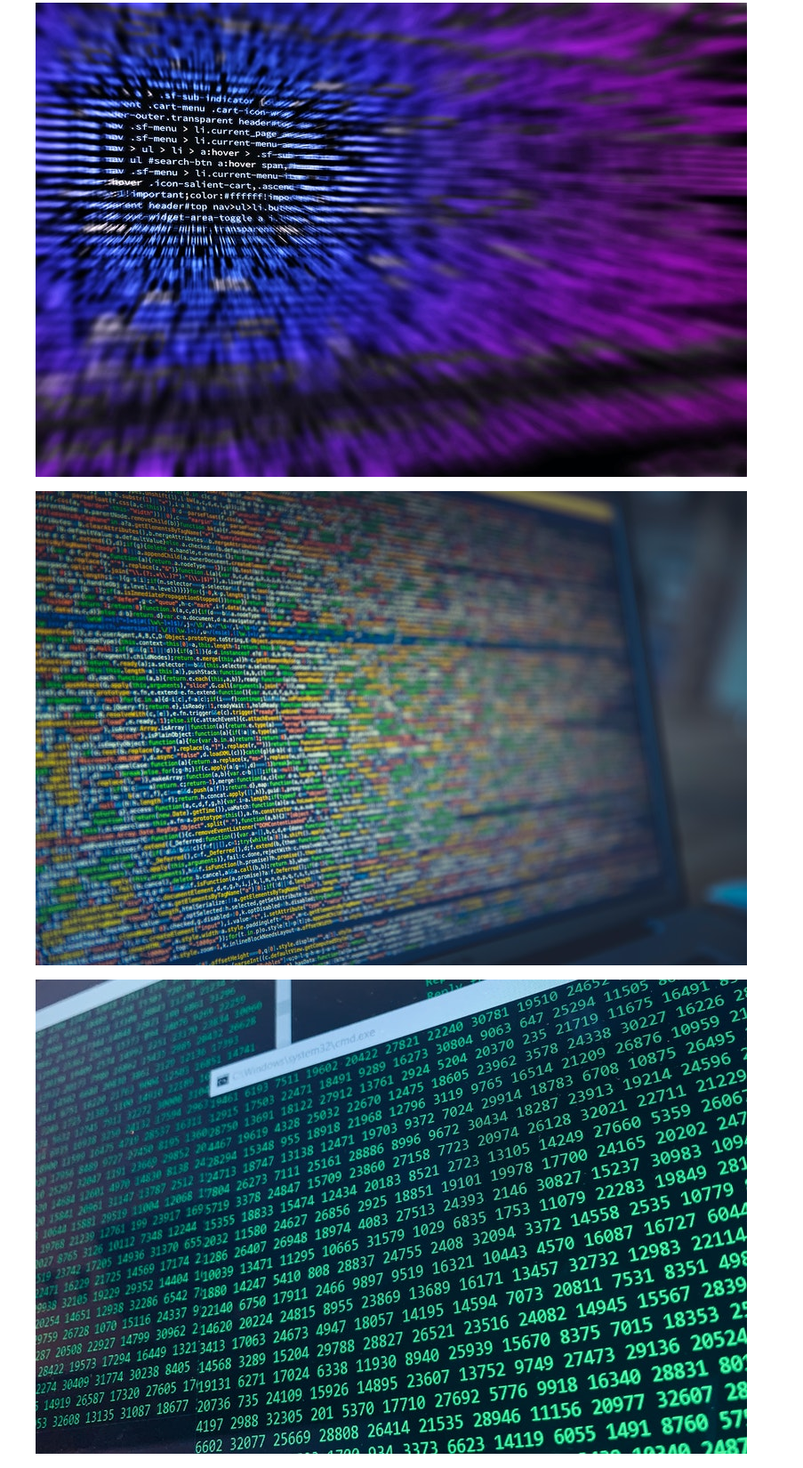
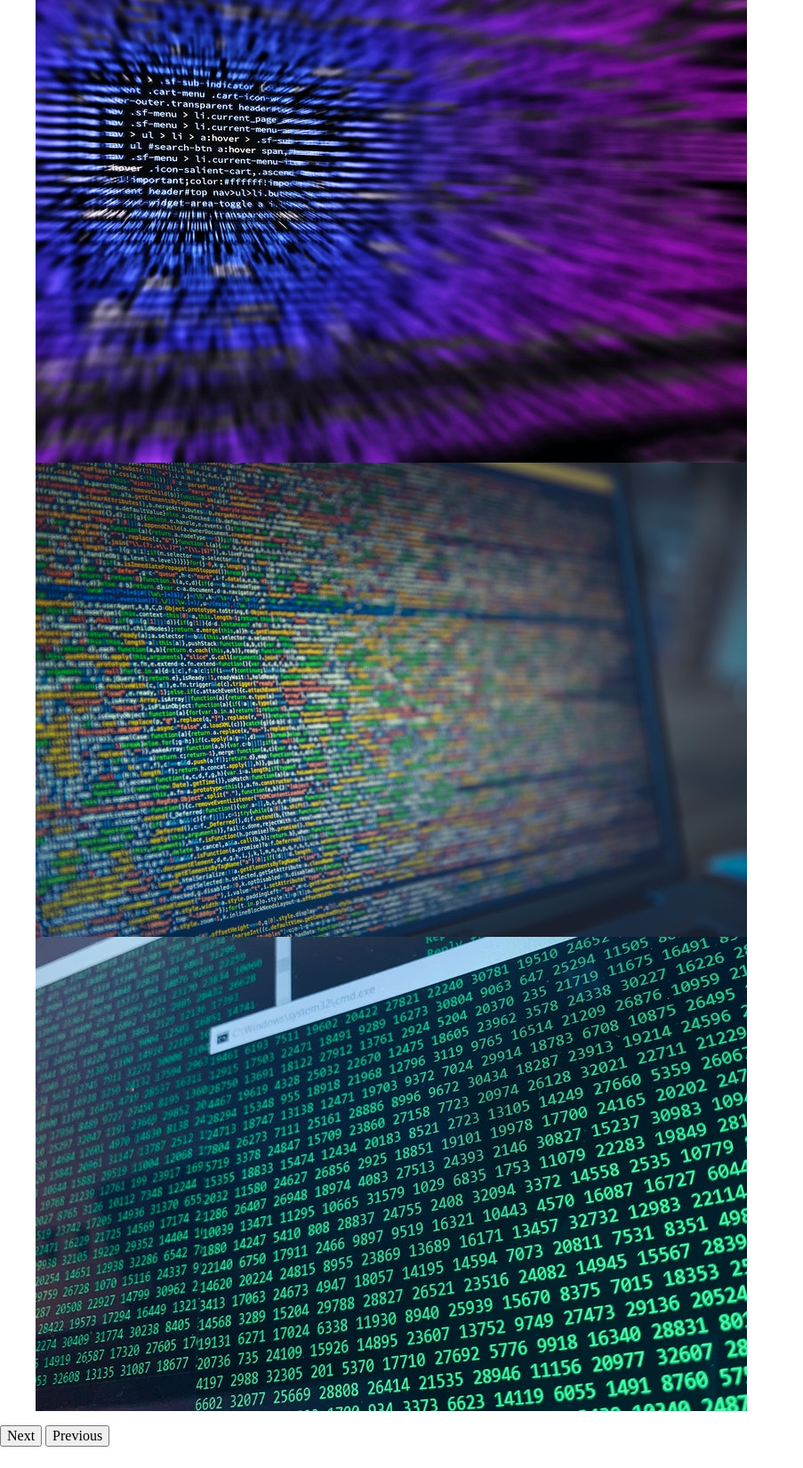
Before and after one commit to IdurarDev/brief-JS-cda, a website built with Parcel: page 1_carousel/index.html in a window 1280 px wide. Shown: the part 626-2276 px from the top of the page at 89% size, without its empty margins (0-903 px from the left). After the commit the page ends 2252 px from the top, so only its background shows below. Built offline with nearby package versions, Linux system fonts and the light colour scheme.

Commit message:
add section and button next and previous in index file

```diff
--- a/1_carousel/index.html
+++ b/1_carousel/index.html
@@ -24,20 +24,18 @@
 
 <body>
 
+
   <h1>Carousel JS</h1>
-
-  <figure class="img-1">
-    <img src="./img/1-code.jpeg" alt="la matrice de couleur verte">
-  </figure>
-  <figure class="img-2">
-    <img src="./img/2-code.jpeg" alt="ligne de code de couleur bleu">
-  </figure>
-  <figure class="img-3">
-    <img src="./img/3-code.jpeg" alt="ecran de terminal superposer">
-  </figure>
-  <figure class="img-4">
-    <img src="./img/4-code.jpeg" alt="plein de ligne de code">
-  </figure>
+  <section>
+    <figure>
+      <img class="imgCarousel" src="./img/1-code.jpeg" alt="la matrice de couleur verte">
+      <img class="imgCarousel" src="./img/2-code.jpeg" alt="ligne de code de couleur bleu">
+      <img class="imgCarousel" src="./img/3-code.jpeg" alt="ecran de terminal superposer">
+      <img class="imgCarousel" src="./img/4-code.jpeg" alt="plein de ligne de code">
+    </figure>
+    <button>Next</button>
+    <button>Previous</button>
+  </section>
 
 
   <script src="js/vendor/modernizr-3.11.2.min.js"></script>
```
